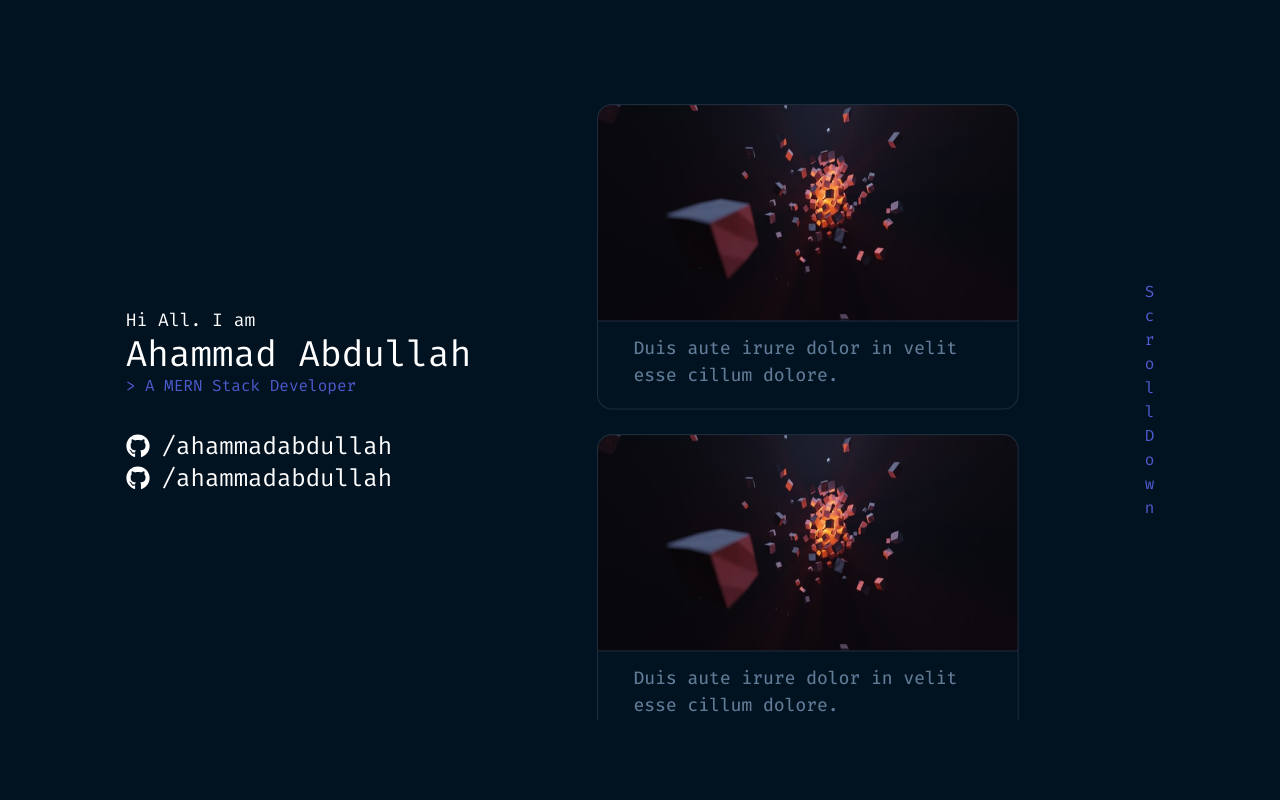
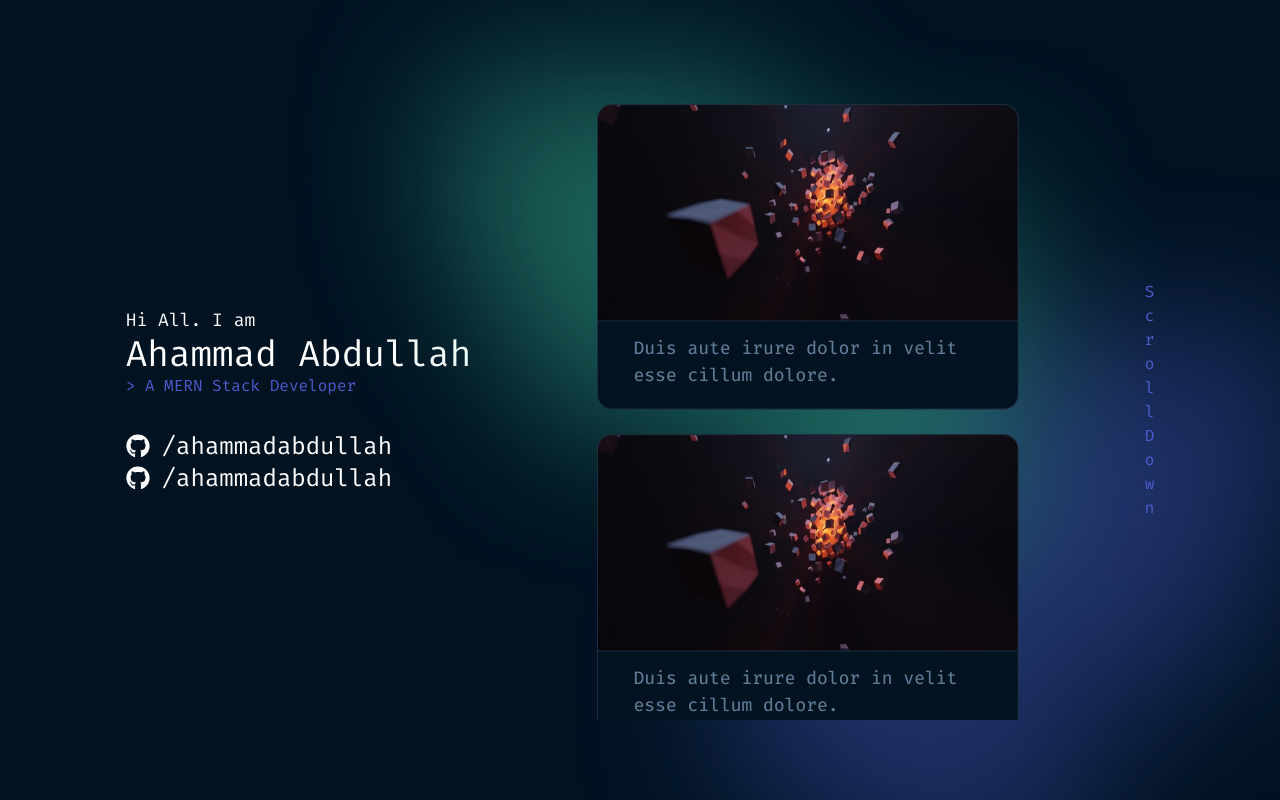
Before and after one commit to ahammadabdullah/portfolio, a React (Vite) app in the folder client/: page / in a window 1280 px wide. Built offline with nearby package versions, Linux system fonts and the light colour scheme.

Commit message:
blur bg fixed

```diff
--- a/client/src/Components/Gallery.jsx
+++ b/client/src/Components/Gallery.jsx
@@ -4,7 +4,7 @@ import image1 from "../assets/Group 4.png";
 
 const Gallery = () => {
   return (
-    <div className="overflow-y-scroll h-[80%]">
+    <div className="overflow-y-scroll h-[80%] z-10">
       <div className="pt-6">
         <img src={image1} alt="" />
       </div>
--- a/client/src/Pages/Home.jsx
+++ b/client/src/Pages/Home.jsx
@@ -1,10 +1,11 @@
 import Gallery from "../Components/Gallery";
 import Title from "../Components/Title";
+import bgBlur from "../assets/Background Blurs.png";
 
 const Home = () => {
   return (
-    <>
-      <div className="bg-primary lg:h-screen flex items-center justify-evenly overflow-hidden ">
+    <div className="bg-primary ">
+      <div className=" relative lg:h-screen flex items-center justify-evenly overflow-hidden ">
         <Title />
         <Gallery />
         <div>
@@ -13,8 +14,11 @@ const Home = () => {
             w <br /> n
           </h3>
         </div>
+        <div className="absolute right-0 z-0">
+          <img src={bgBlur} alt="" />
+        </div>
       </div>
-    </>
+    </div>
   );
 };
 
```
